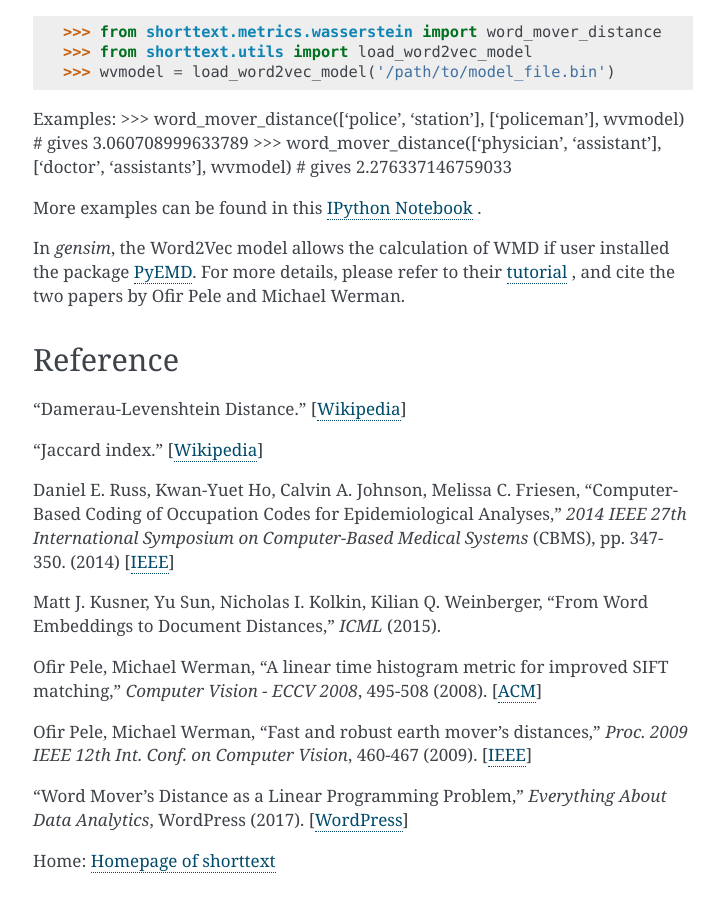
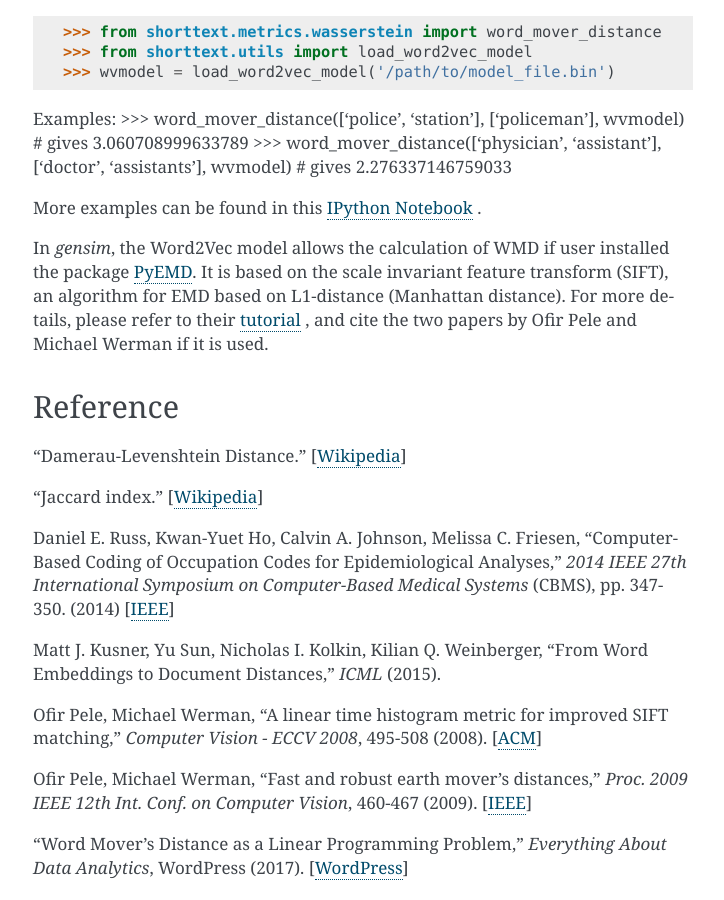
Before and after one commit to stephenhky/PyShortTextCategorization, a Sphinx documentation site: the page built from docs/tutorial_metrics.rst, in a window 1280 px wide and 900 px high, scrolled down 1398 px. Shown: the whole window, without its empty margins (387-1111 px from the left). Built offline with Sphinx 7.4.7, drawn with Linux system fonts in a browser that asks for light colours; cross-references to code outside the pages are shown as plain code.

Commit message:
supplementary information about PyEMD

```diff
--- a/docs/tutorial_metrics.rst
+++ b/docs/tutorial_metrics.rst
@@ -68,9 +68,12 @@ Examples:
 More examples can be found in this `IPython Notebook
 <https://github.com/stephenhky/PyWMD/blob/master/WordMoverDistanceDemo.ipynb>`_ .
 
-In `gensim`, the Word2Vec model allows the calculation of WMD if user installed the package PyEMD_. For more details,
+In `gensim`, the Word2Vec model allows the calculation of WMD if user installed the package PyEMD_. It is based on the
+scale invariant feature transform (SIFT), an algorithm for EMD based on L1-distance (Manhattan distance).
+For more details,
 please refer to their `tutorial
-<https://radimrehurek.com/gensim/models/keyedvectors.html>`_ , and cite the two papers by Ofir Pele and Michael Werman.
+<https://radimrehurek.com/gensim/models/keyedvectors.html>`_ , and cite the two papers by Ofir Pele and Michael Werman
+if it is used.
 
 
 Reference
```
